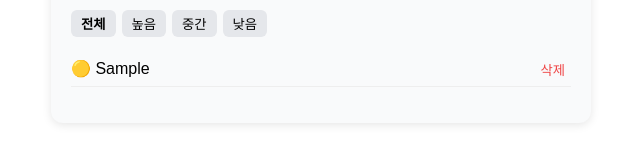
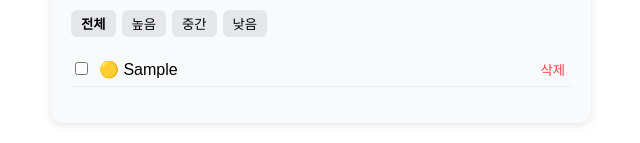
Before and after one commit to NomadHuns/react_todo_exam, a React (Create React App) app: page / in a window 1280 px wide. Both pictures are taken after typing "Sample" into the empty fields and a click on the button "+ 추가". Shown: the part 176-319 px from the top of the page, without its empty margins (319-959 px from the left). Built offline with nearby package versions, Linux system fonts and the light colour scheme.

Commit message:
Design: TODO 완료 체크박스로 대체

```diff
--- a/src/pages/todo/list/TodoListProvider.tsx
+++ b/src/pages/todo/list/TodoListProvider.tsx
@@ -52,17 +52,6 @@ export const TodoListProvider = () => {
         setTodos(todos.filter((todo) => todo.id !== id));
     };
 
-    const setPriorityByText = (text: string) => {
-        console.log(text);
-        if (text.trim() === "높음") {
-            setPriority("high");
-        } else if (text.trim() === "중간") {
-            setPriority("medium");
-        } else {
-            setPriority("low");
-        }
-    }
-
     /*
         투두 필터링 기능
     */
--- a/src/pages/todo/list/components/TodoListElement.tsx
+++ b/src/pages/todo/list/components/TodoListElement.tsx
@@ -16,19 +16,21 @@ const PRIORITY_LABELS: Record<Priority, string> = {
 
 const TodoListElement: React.FC<TodoListElementProp> = ({ todo, toggleComplete, deleteTodo }) => {
     return (
-        <li key={todo.id} style={styles.todoItem}>
+        <li style={styles.todoItem}>
+            <div style={styles.leftWrap}>
+                <input type="checkbox" onClick={toggleComplete} checked={todo.completed} />
                 <span
-                onClick={toggleComplete}
                     style={{
                         textDecoration: todo.completed ? "line-through" : "none",
                         opacity: todo.completed ? 0.6 : 1,
                         cursor: "pointer",
+                        marginLeft: 8,
                     }}
                 >
                     {PRIORITY_LABELS[todo.priority]} {todo.text}
                 </span>
-            <MyButton key={"delete"} onClick={deleteTodo}
-                      style={styles.delBtn} text={"삭제"} />
+            </div>
+            <MyButton key={"delete"} onClick={deleteTodo} style={styles.delBtn} text="삭제" />
         </li>
     );
 };
```
Lines whose indentation alone changed are shown as unchanged.
